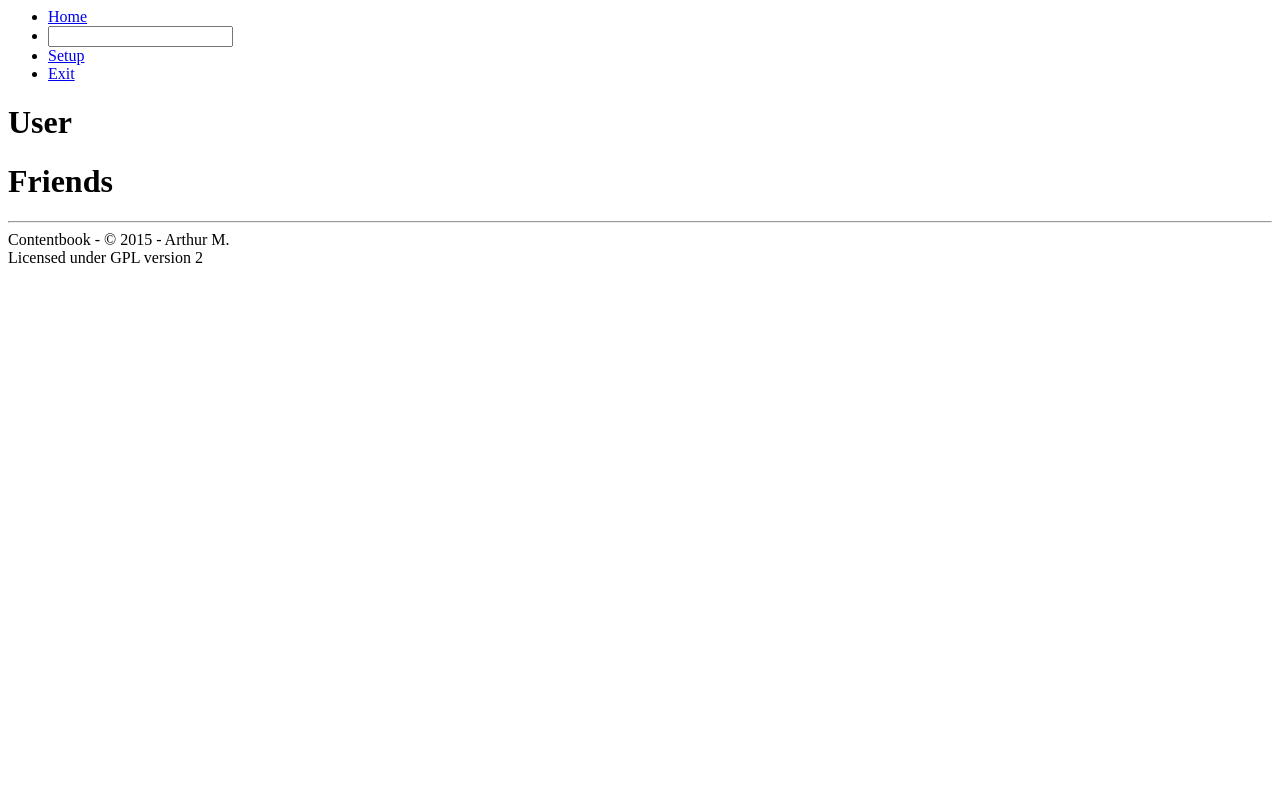
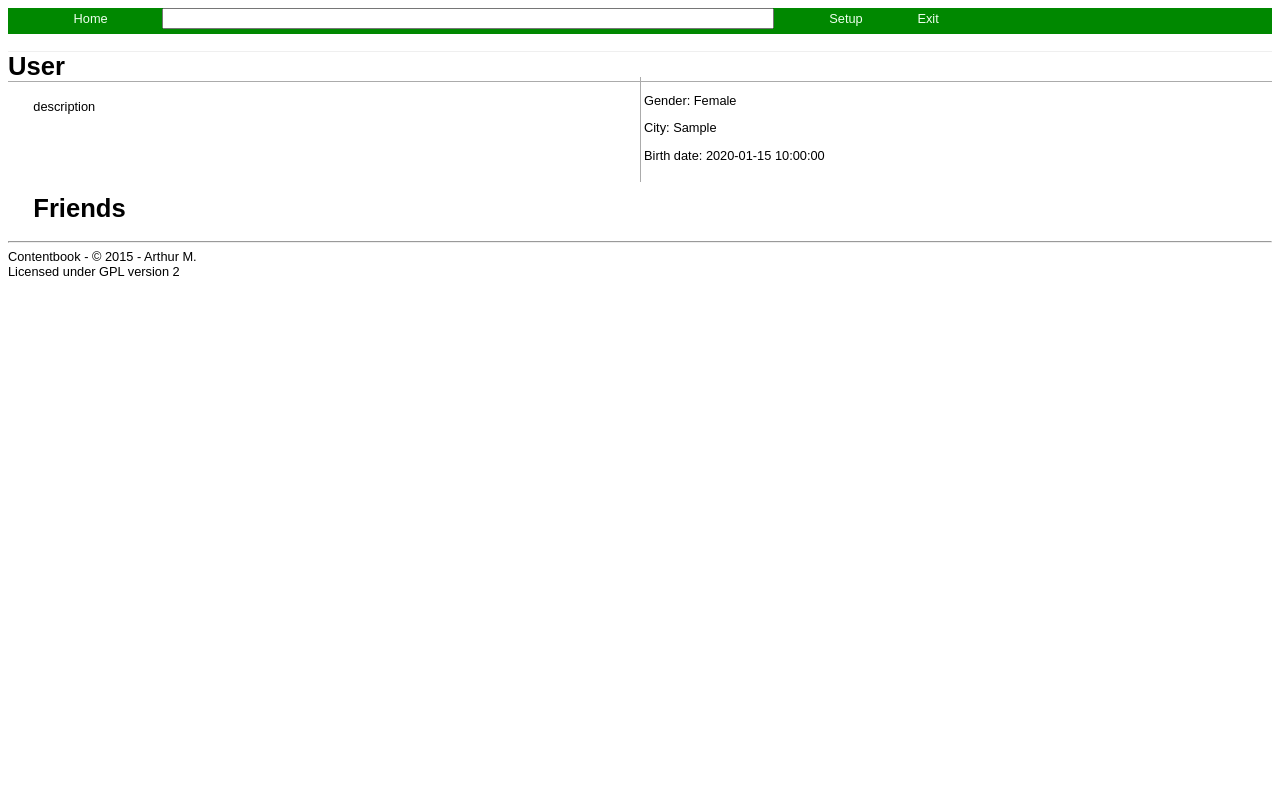
Before and after one commit to arthurmco/contentbook, a PHP site: page /profile.php in a window 1280 px wide. Run offline with PHP 8.4, Linux system fonts and the light colour scheme; the visitor is signed in with stand-in values (Sample User, id 1); tables that the repository leaves empty or names only in its code hold one stand-in row (values such as "Sample post").

Commit message:
Added more information from the user, updated stylesheet.

```diff
--- a/index.css
+++ b/index.css
@@ -1,6 +1,6 @@
 h1 {
-	color: blue;
-	border-bottom: 1px solid blue;
+	color: green;
+	border-bottom: 1px solid green;
 }
 body {
 	font-family: Arial, sans-serif;
@@ -19,5 +19,5 @@ form {
 }
 
 #field-username {
-	margin: 2px solid blue;
+	margin: 2px solid green;
 }
--- /dev/null
+++ b/profile.css
@@ -0,0 +1,73 @@
+body {
+	font-family: Arial, sans-serif;
+	font-size: 0.8em;
+}
+
+h1#username {
+	border-top: 1px solid #efefef;
+	border-bottom: 1px solid #ababab;
+}
+
+#user_description {
+	position: relative;
+	left: 2%;
+	width: 30%;
+	height: 10%;
+}
+
+#user_friends {
+	position: relative;
+	left: 2%;
+	width: 20%;
+}
+
+#user_information {
+	position: absolute;
+	left: 50%;
+	width: 30%;
+	height: 8em;
+	top: 6em;
+	border-left: 1px solid #ababab;
+	padding-left: 3px;
+	padding-top: 3px;
+}
+
+#menubar nav {
+	background-color: #008800;
+	height: 2em;
+}
+
+#menubar nav ul li{
+	display: inline;
+
+}
+
+#menubar nav ul li a:hover{
+	background-color: #88ff88;
+	color: #001100;
+}
+
+#menubar nav ul li a, #menubar nav ul li a#searcharea:hover{
+	padding-left: 2em;
+	padding-right: 2em;
+	padding-top: 0.5em;
+	padding-bottom: 0.75em;
+	margin-top: 2em;
+	text-decoration: none;
+	color: #eeffee;
+}
+
+
+#menubar nav ul li a{
+	padding-left: 2em;
+	padding-right: 2em;
+	padding-top: 0.5em;
+	padding-bottom: 0.75em;
+	margin-top: 2em;
+	text-decoration: none;
+	color: #eeffee;
+}
+
+ #menubar nav ul li a#searcharea input{
+	width: 50%;
+ }
--- a/profile.php
+++ b/profile.php
@@ -16,7 +16,7 @@ if (!$dblink){
 	die("Error " . mysqli_connect_errno() . " while trying to connect into database");
 }
 
-$query_str = "SELECT `userpassword`,`usertype`, `userformalname` ";
+$query_str = "SELECT * ";
 $query_str .= "FROM `users`";
 $query_str .= " WHERE userid = '" . $userid . "';";
 
@@ -44,6 +44,18 @@ if (!$logged_user){
 
 <html>
 	<head>
+		<link rel="stylesheet" type="text/css" href="profile.css" />
+
+		<script type="text/javascript">
+			function search_keypress(e){
+				//Detect if we got an Enter key
+				if (e.keyCode == 13){
+					var searchbox = document.getElementById("search");
+					window.location = "search.php?s=" + searchbox.value;
+				}
+			}
+		</script>
+
 		<title> <?php echo $logged_user['userformalname']; ?> - Contentbook </title>
 	</head>
 
@@ -52,19 +64,34 @@ if (!$logged_user){
 			<nav>
 				<ul>
 					<li><a href="#">Home</a></li>
-					<li><a href="#" id="searcharea"><input type="text" size="20" name="search" /></a></li>
+					<li><a href="#" id="searcharea">
+						<input type="text" size="20" name="search"
+							id="search" onKeyPress="search_keypress(event)" />
+					</a></li>
 					<li><a href="#">Setup</a></li>
 					<li><a href="#">Exit</a></li>
 				</ul>
 			</nav>
 		</div>
 		<div id="profile_area">
-			<h1> <?php echo $logged_user['userformalname']; ?></h1>
-			<div id="user_description"></div>
+			<h1 id="username" > <?php echo $logged_user['userformalname']; ?></h1>
+			<div id="user_description">
+				description
+			</div>
+			<div id="user_information">
+				<p>  </p>
+				<p>Gender:
+					<?php echo (($logged_user['usersex'] == 0) ? "Male" : "Female"); ?>
+				</p>
+				<p>City: <?php echo $logged_user['usercity'] ?> </p>
+				<p>Birth date: <?php echo $logged_user['userbirthdate'] ?></p>
+			</div>
 			<div id="user_friends">
 				<h1>Friends</h1>
 			</div>
 			<div id="user_posts">
+
+
 			</div>
 		</div>
 	<?php include("include/footer.php"); mysqli_free_result($result); ?>
```
